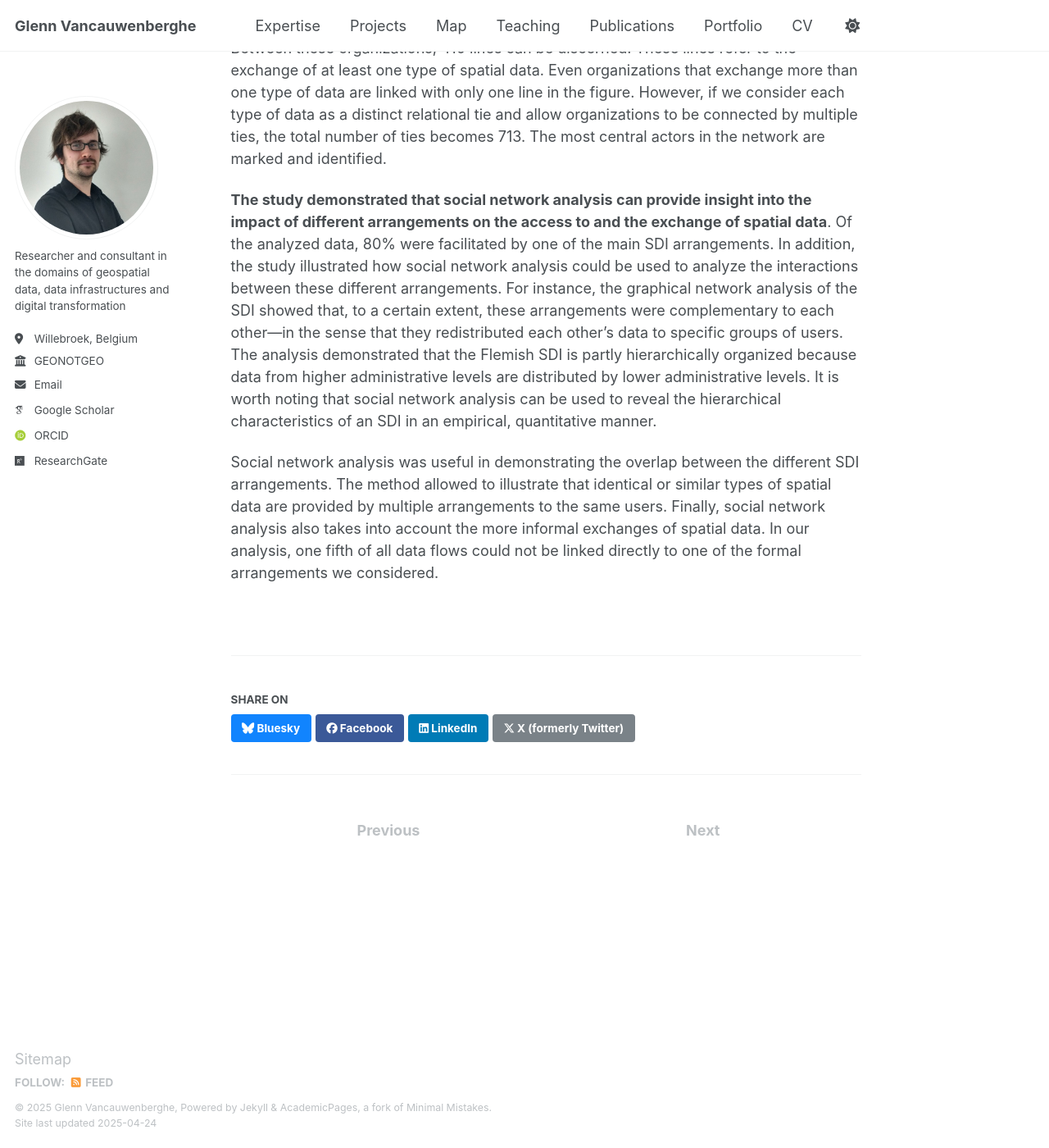
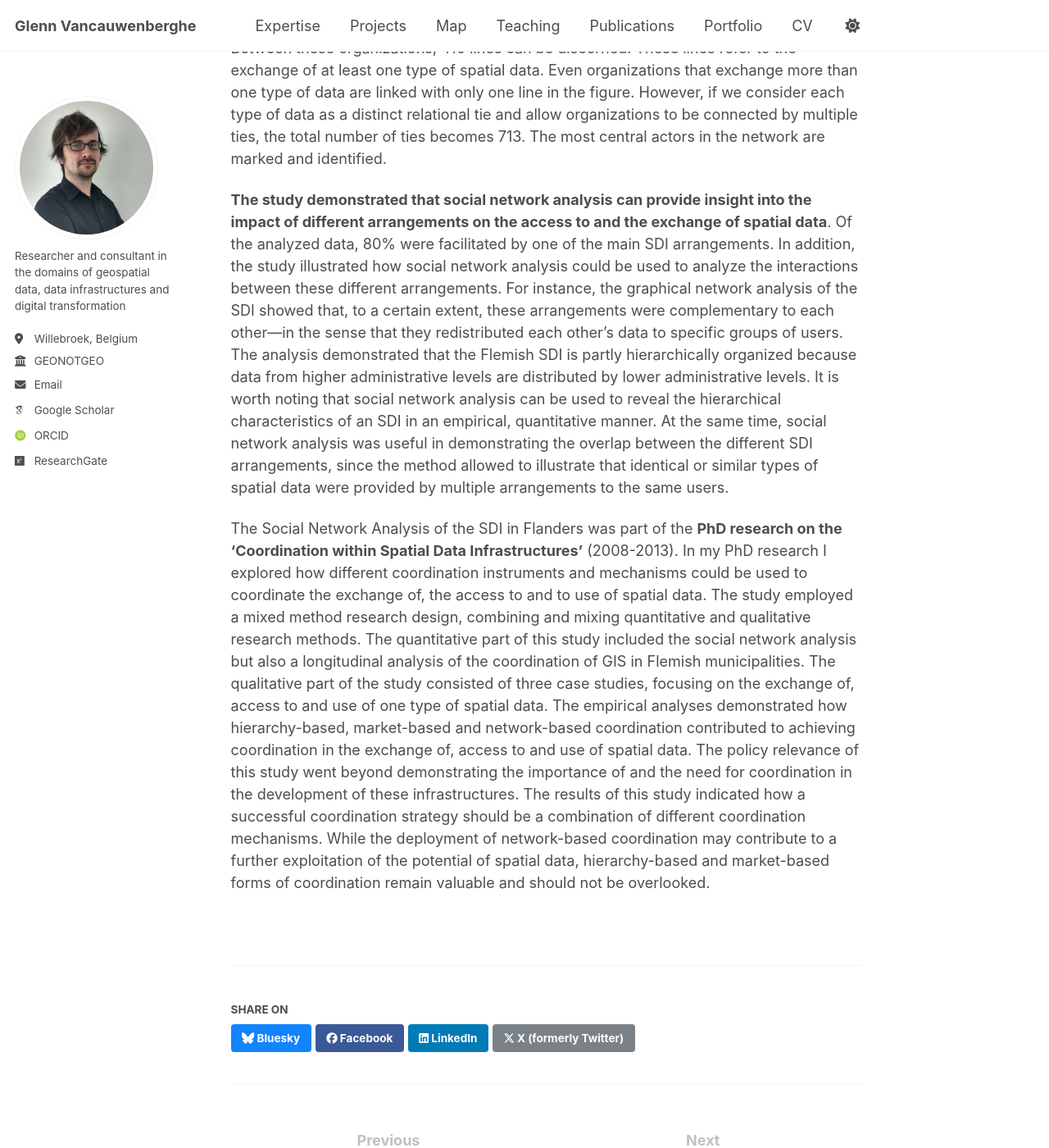
Before and after one commit to GVancauwenberghe/gvancauwenberghe.github.io, a Jekyll site: the page built from _portfolio/portfolio-1.md, in a window 1280 px wide and 1400 px high, scrolled down 1735 px. Shown: the whole window at 82% size. Built offline with Jekyll 4.4.1, drawn with Linux system fonts in a browser that asks for light colours; some web fonts are replaced.

Commit message:
Update portfolio-1.md

```diff
--- a/_portfolio/portfolio-1.md
+++ b/_portfolio/portfolio-1.md
@@ -16,6 +16,6 @@ The **main objective of the study was the identification of spatial data flows a
 
 Based on the collected data, the network of spatial data exchanges in Flanders (Belgium) was analyzed in a graphical and a mathematical manner. A **graphical representation of the SDI network** is presented in the figure above. In this figure, all organizations are represented as nodes, while their relational ties are represented by lines. The actors in this network are positioned by their administrative levels. Four levels can be distinguished: (1) the Belgian federal organizations (at the top), (2) the organizations of the Flemish public administration, (3) the five provinces, and (4) the municipalities (at the bottom row). Between these organizations, 410 lines can be discerned. These lines refer to the exchange of at least one type of spatial data. Even organizations that exchange more than one type of data are linked with only one line in the figure. However, if we consider each type of data as a distinct relational tie and allow organizations to be connected by multiple ties, the total number of ties becomes 713. The most central actors in the network are marked and identified.
 
-**The study demonstrated that social network analysis can provide insight into the impact of different arrangements on the access to and the exchange of spatial data**. Of the analyzed data, 80% were facilitated by one of the main SDI arrangements. In addition, the study illustrated how social network analysis could be used to analyze the interactions between these different arrangements. For instance, the graphical network analysis of the SDI showed that, to a certain extent, these arrangements were complementary to each other—in the sense that they redistributed each other’s data to specific groups of users. The analysis demonstrated that the Flemish SDI is partly hierarchically organized because data from higher administrative levels are distributed by lower administrative levels. It is worth noting that social network analysis can be used to reveal the hierarchical characteristics of an SDI in an empirical, quantitative manner.
+**The study demonstrated that social network analysis can provide insight into the impact of different arrangements on the access to and the exchange of spatial data**. Of the analyzed data, 80% were facilitated by one of the main SDI arrangements. In addition, the study illustrated how social network analysis could be used to analyze the interactions between these different arrangements. For instance, the graphical network analysis of the SDI showed that, to a certain extent, these arrangements were complementary to each other—in the sense that they redistributed each other’s data to specific groups of users. The analysis demonstrated that the Flemish SDI is partly hierarchically organized because data from higher administrative levels are distributed by lower administrative levels. It is worth noting that social network analysis can be used to reveal the hierarchical characteristics of an SDI in an empirical, quantitative manner. At the same time, social network analysis was useful in demonstrating the overlap between the different SDI arrangements, since the method allowed to illustrate that identical or similar types of spatial data were provided by multiple arrangements to the same users.
 
-Social network analysis was useful in demonstrating the overlap between the different SDI arrangements. The method allowed to illustrate that identical or similar types of spatial data are provided by multiple arrangements to the same users. Finally, social network analysis also takes into account the more informal exchanges of spatial data. In our analysis, one fifth of all data flows could not be linked directly to one of the formal arrangements we considered.
+The Social Network Analysis of the SDI in Flanders was part of the **PhD research on the ‘Coordination within Spatial Data Infrastructures’** (2008-2013). In my PhD research I explored how different coordination instruments and mechanisms could be used to coordinate the exchange of, the access to and to use of spatial data. The study employed a mixed method research design, combining and mixing quantitative and qualitative research methods. The quantitative part of this study included the social network analysis but also a longitudinal analysis of the coordination of GIS in Flemish municipalities. The qualitative part of the study consisted of three case studies, focusing on the exchange of, access to and use of one type of spatial data. The empirical analyses demonstrated how hierarchy-based, market-based and network-based coordination contributed to achieving coordination in the exchange of, access to and use of spatial data. The policy relevance of this study went beyond demonstrating the importance of and the need for coordination in the development of these infrastructures. The results of this study indicated how a successful coordination strategy should be a combination of different coordination mechanisms. While the deployment of network-based coordination may contribute to a further exploitation of the potential of spatial data, hierarchy-based and market-based forms of coordination remain valuable and should not be overlooked.
```
